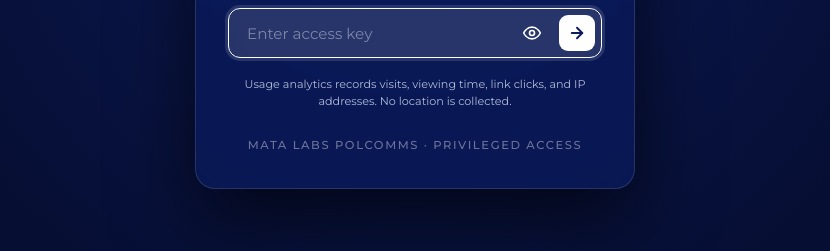
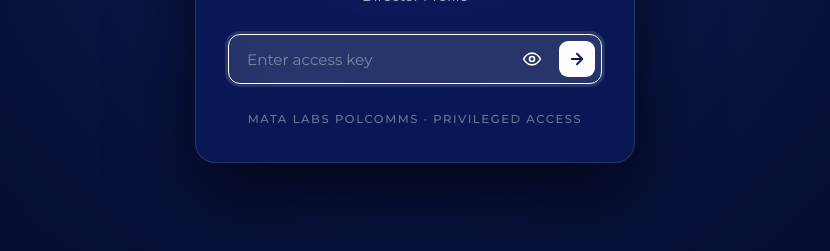
Before and after one commit to matalabsio/MatalabsCampaign, a website built with Vite: page index.html in a window 1280 px wide. Shown: the part 409-660 px from the top of the page, without its empty margins (225-1055 px from the left). Built offline with nearby package versions, Linux system fonts and the light colour scheme; some packages are replaced by stand-ins of ours; no server answers.

Commit message:
fix: remove analytics notice from password screen

```diff
--- a/index.html
+++ b/index.html
@@ -55,7 +55,6 @@
         <div id="auth-error" class="auth-error-msg">Incorrect access key. Please try again.</div>
       </form>
 
-      <p class="auth-privacy">Usage analytics records visits, viewing time, link clicks, and IP addresses. No location is collected.</p>
       <div class="auth-footer-tag">MATA LABS POLCOMMS · PRIVILEGED ACCESS</div>
     </div>
   </div>
--- a/styles.css
+++ b/styles.css
@@ -406,5 +406,4 @@ html, body {
   display: none;
 }
 
-.auth-privacy { font-size: .7rem; line-height: 1.5; color: var(--text-light-muted); margin-top: 18px; }
 .auth-submit-btn:disabled { opacity: .5; cursor: wait; }
```
Also changed, not shown: backend/README.md.
